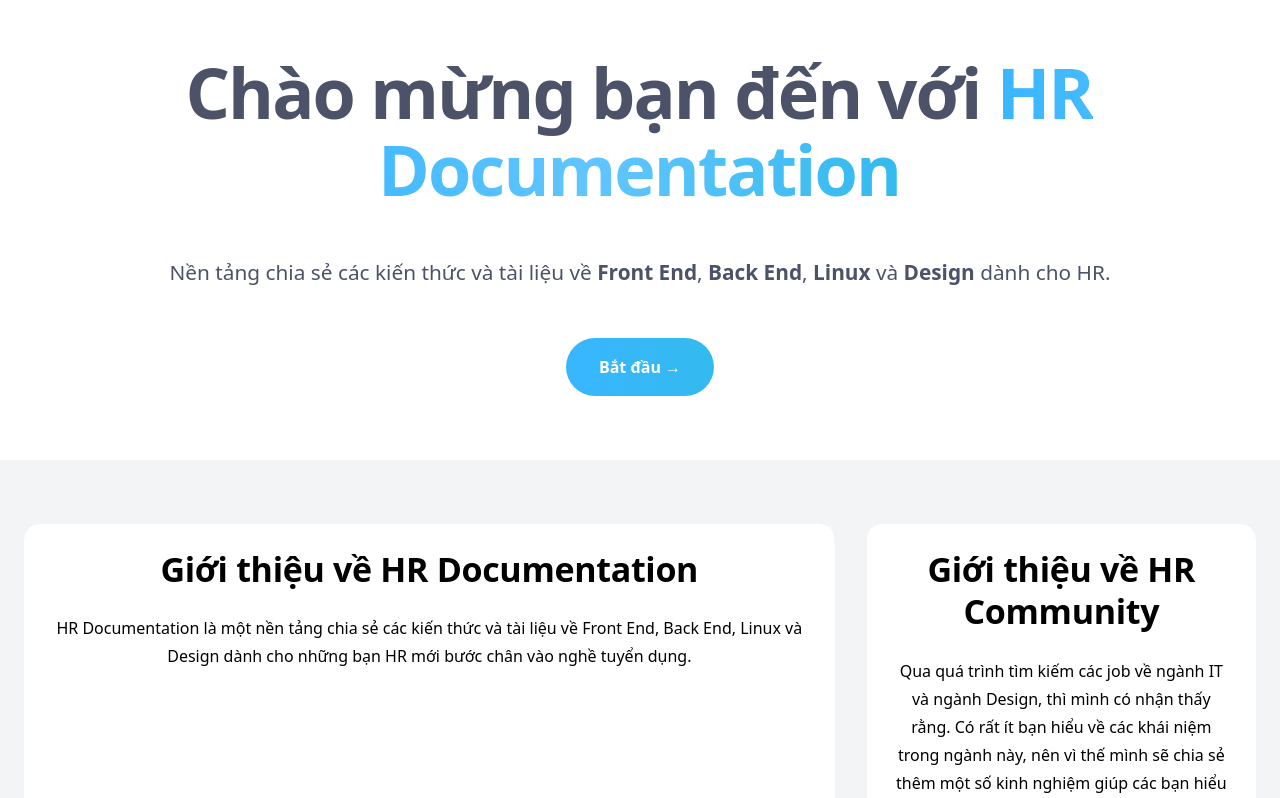
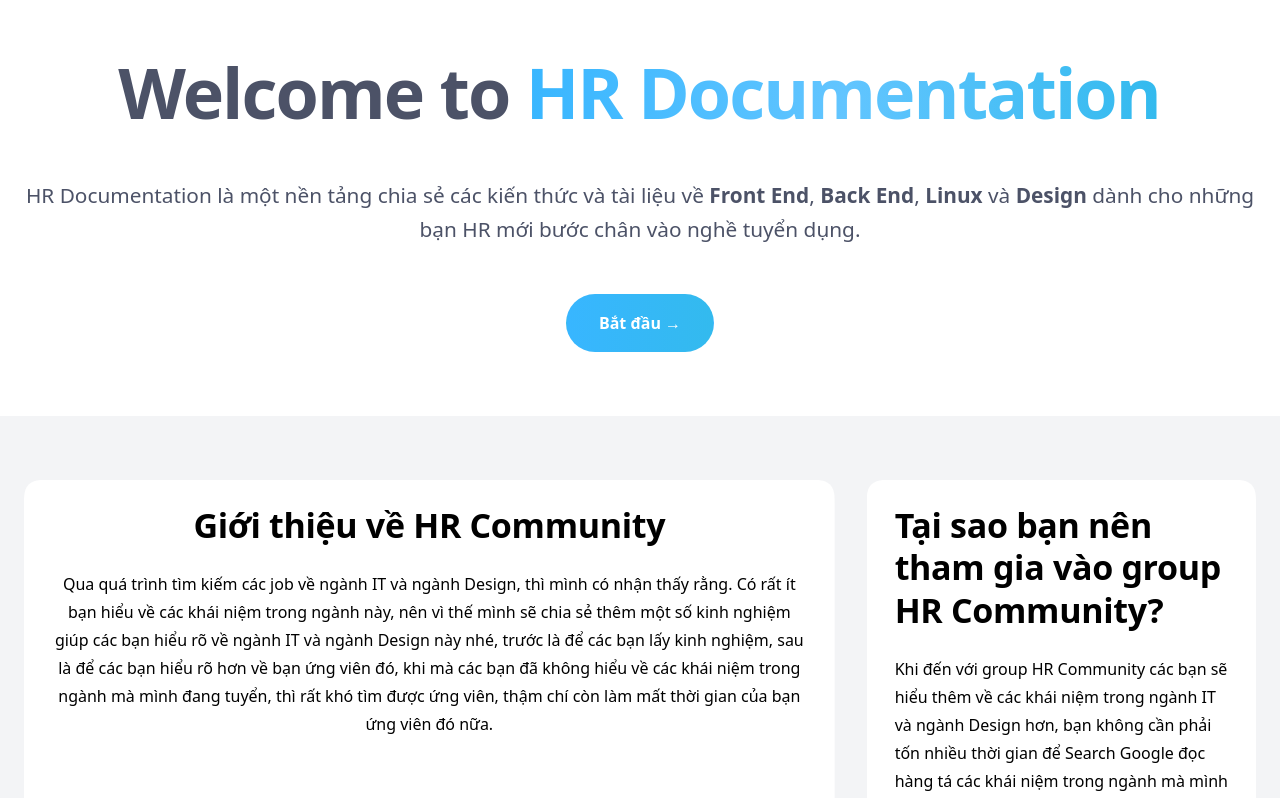
Before and after one commit to vnodesign/hrpenci.site, a Next.js app: page / in a window 1280 px wide. Shown: the top 798 px of the page. Built offline with nearby package versions, Linux system fonts and the light colour scheme.

Commit message:
Update index.mdx

```diff
--- a/src/pages/index.mdx
+++ b/src/pages/index.mdx
@@ -5,13 +5,13 @@ import { FadeIn } from '@components/FadeIn'
 <div className="home-content">
   <div className="content-container">
     <FadeIn delay={0.1}>
-      <h1 className="headline">Chào mừng bạn đến với <span className="inline bg-gradient-to-r from-[var(--color-primary)] via-[var(--color-secondary)] to-[var(--color-complementary)] bg-clip-text text-transparent">HR Documentation</span></h1>
+      <h1 className="headline">Welcome to <span className="inline bg-gradient-to-r from-[var(--color-primary)] via-[var(--color-secondary)] to-[var(--color-complementary)] bg-clip-text text-transparent">HR Documentation</span></h1>
     </FadeIn>
-    <FadeIn delay={0.2}>
-      <h2 className="subtitle">Nền tảng chia sẻ các kiến thức và tài liệu về <strong>Front End</strong>, <strong>Back End</strong>, <strong>Linux</strong> và <strong>Design</strong> dành cho HR.</h2>
+    <FadeIn delay={0.3}>
+      <h2 className="subtitle">HR Documentation là một nền tảng chia sẻ các kiến thức và tài liệu về <strong>Front End</strong>, <strong>Back End</strong>, <strong>Linux</strong> và <strong>Design</strong> dành cho những bạn HR mới bước chân vào nghề tuyển dụng.</h2>
     </FadeIn>
     <div className="button-action">
-      <FadeIn delay={0.3}>
+      <FadeIn delay={0.5}>
         <div className="button-start">
           <Link href="/start">Bắt đầu →</Link>
         </div>
@@ -22,11 +22,7 @@ import { FadeIn } from '@components/FadeIn'
   <div className="features-container">
     <div className="content-container">
       <Features>
-        <Feature index={0} large centered>
-          <h3>Giới thiệu về HR Documentation</h3>
-          <p>HR Documentation là một nền tảng chia sẻ các kiến thức và tài liệu về Front End, Back End, Linux và Design dành cho những bạn HR mới bước chân vào nghề tuyển dụng.</p>
-        </Feature>
-        <Feature index={1} centered>
+        <Feature index={1} large centered>
           <h3>Giới thiệu về HR Community</h3>
           <p>Qua quá trình tìm kiếm các job về ngành IT và ngành Design, thì mình có nhận thấy rằng. Có rất ít bạn hiểu về các khái niệm trong ngành này, nên vì thế mình sẽ chia sẻ thêm một số kinh nghiệm giúp các bạn hiểu rõ về ngành IT và ngành Design này nhé, trước là để các bạn lấy kinh nghiệm, sau là để các bạn hiểu rõ hơn về bạn ứng viên đó, khi mà các bạn đã không hiểu về các khái niệm trong ngành mà mình đang tuyển, thì rất khó tìm được ứng viên, thậm chí còn làm mất thời gian của bạn ứng viên đó nữa.</p>
         </Feature>
```
